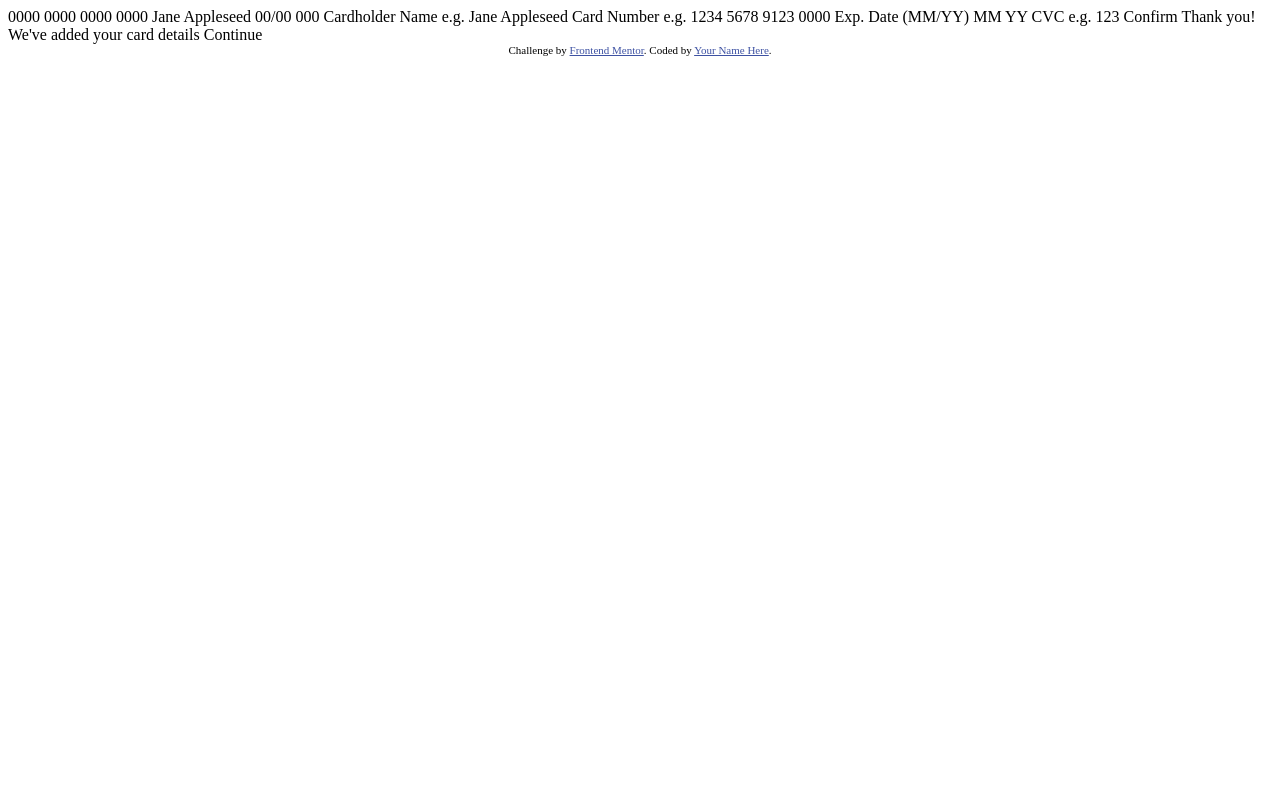
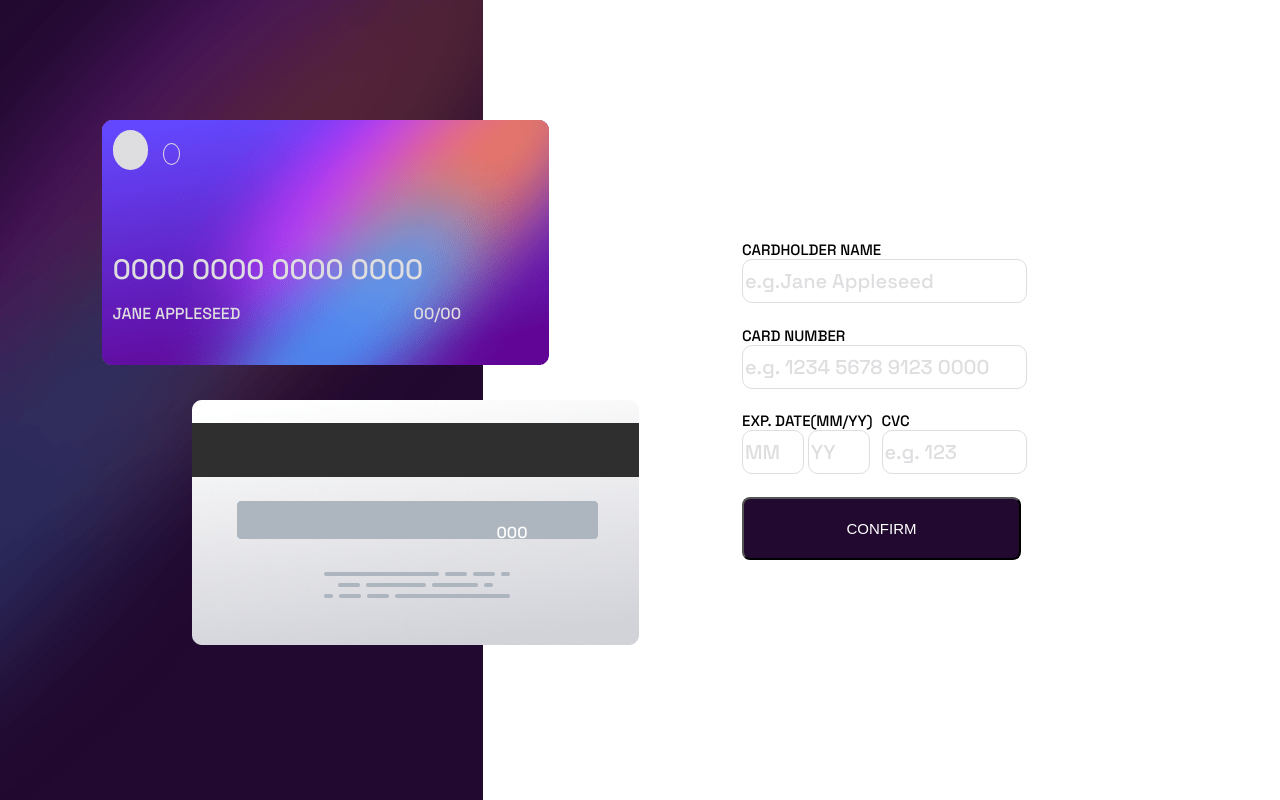
Before and after one commit to Aaryan-Urunkar/front-end-challenge5, a plain HTML site: page index.html in a window 1280 px wide. Drawn offline with Linux system fonts and the light colour scheme.

Commit message:
Basic features

```diff
--- a/index.html
+++ b/index.html
@@ -9,43 +9,64 @@
   <title>Frontend Mentor | Interactive card details form</title>
 
   <!-- Feel free to remove these styles or customise in your own stylesheet 👍 -->
-  <style>
-    .attribution { font-size: 11px; text-align: center; }
-    .attribution a { color: hsl(228, 45%, 44%); }
-  </style>
+  <link rel="preconnect" href="https://fonts.googleapis.com">
+  <link rel="preconnect" href="https://fonts.gstatic.com" crossorigin>
+  <link href="https://fonts.googleapis.com/css2?family=Space+Grotesk:wght@500&display=swap" rel="stylesheet">
+  <link rel="stylesheet" href="styles.css">
 </head>
 <body>
 
-  0000 0000 0000 0000
-  Jane Appleseed
-  00/00
+  <section class="left-background">
+    <img src="images/bg-main-desktop.png" alt="bg-img" id="#backgroundimg">
+    <div class="cardFront">
+        <figure id="circle"></figure>
+        <figure id="secondCircle"></figure>
+        <p id="creditCardNo">0000 0000 0000 0000</p>
+        <div class="details">
+          <span class="name">JANE APPLESEED</span>
+          <span class="date"><span id="months">00</span>/<span id="years">00</span></span>
+        </div>
+      </div>
+    <div class="cardBack">
+      <span class="CVV">000</span>
+    </div>
+  </section>
 
-  000
+  <section class="right-background">
+    <section class="userDetails">
+      <div class="userDetails1">
+        <label for="holderName">CARDHOLDER NAME</label>
+        <input type="text" placeholder="e.g.Jane Appleseed" id="holderName">
+        <p class="error1">Can't be blank</p>
+      </div>
+      <div class="userDetails2">
+        <label for="holderNo">CARD NUMBER</label>
+        <input type="text" placeholder="e.g. 1234 5678 9123 0000" id="holderNo">
+        <p class="error1">Can't be blank</p>
+      </div>
+      <div class="expiryDate">
+        <label>EXP. DATE(MM/YY)</label>
+        <input type="number" placeholder="MM" id="expiryMonth">
+        <input type="number" placeholder="YY" id="expiryYear">
+        <p class="error1">Can't be blank</p>
+      </div>
+      <div class="cvc">
+        <label>CVC</label>
+        <input type="number" placeholder="e.g. 123" id="cvv">
+        <p class="error1">Can't be blank</p>
+      </div>
+      <button class="btn">
+        CONFIRM
+      </button>
+    </section>
+    <section class="Page2">
+      <img src="images/icon-complete.svg" alt="icon-complete">
+      <p id="thankYouMsg">THANK YOU!</p>
+      <p id="subtext">We've added your card details</p>
+      <button class="btn">Continue</button>
+    </section>
+  </section>
 
-  Cardholder Name
-  e.g. Jane Appleseed
-
-  Card Number
-  e.g. 1234 5678 9123 0000
-
-  Exp. Date (MM/YY)
-  MM
-  YY
-
-  CVC
-  e.g. 123
-
-  Confirm
-
-  <!-- Completed state start -->
-
-  Thank you!
-  We've added your card details
-  Continue
-
-  <div class="attribution">
-    Challenge by <a href="https://www.frontendmentor.io?ref=challenge" target="_blank">Frontend Mentor</a>.
-    Coded by <a href="#">Your Name Here</a>.
-  </div>
+  <script src="index.js" charset="UTF-8"></script>
 </body>
 </html>
--- /dev/null
+++ b/index.js
@@ -0,0 +1,103 @@
+function getName(){
+    var name=document.querySelector("#holderName").value;
+    return name;
+}
+function updateName(){
+    if(getName().length ==0){
+        document.querySelector(".cardFront .details .name").textContent="JANE APPLESEED";
+    } else{
+        document.querySelector(".cardFront .details .name").textContent=getName();
+    }
+}
+
+function getNo(){
+    var no=document.querySelector("#holderNo").value;
+    return no;
+}
+function updateNo(){
+    if(getNo().length==0){
+        document.querySelector(".cardFront #creditCardNo").textContent="0000 0000 0000 0000";
+    } else {
+        document.querySelector(".cardFront #creditCardNo").textContent=getNo().slice(0,20);
+    }
+}
+
+function getMM(){
+    var MM=document.querySelector("#expiryMonth").value;
+    return MM;
+}
+function updateMM(){
+    if(getMM().length==0){
+        document.querySelector(".cardFront #months").textContent="00";
+    } else {
+        document.querySelector(".cardFront #months").textContent=getMM().slice(0,2);
+    }
+}
+
+function getYY(){
+    var YY=document.querySelector("#expiryYear").value;
+    return YY;
+}
+function updateYY(){
+    if(getYY().length==0){
+        document.querySelector(".cardFront #years").textContent="00";
+    } else {
+        document.querySelector(".cardFront #years").textContent=getYY().slice(0,2);
+    }
+}
+
+function getCVC(){
+    var CVC=document.querySelector("#cvv").value;
+    return CVC;
+}
+function updateCVC(){
+    if(getCVC().length==0){
+        document.querySelector(".cardBack .CVV").textContent="000";
+    } else {
+        document.querySelector(".cardBack .CVV").textContent=getCVC().slice(0,3);
+    }
+}
+
+document.querySelector(".userDetails #holderName").addEventListener("change",getName);
+document.querySelector(".userDetails #holderNo").addEventListener("change",getNo);
+document.querySelector(".userDetails #expiryMonth").addEventListener("change",getMM);
+document.querySelector(".userDetails #expiryYear").addEventListener("change",getYY);
+document.querySelector(".userDetails #cvv").addEventListener("change",getCVC);
+setInterval(updateName,1000);
+setInterval(updateNo,1000);
+setInterval(updateMM,1000);
+setInterval(updateYY,1000);
+setInterval(updateCVC,1000);
+
+function confirmClick(){
+    resetData();
+    var bool=1;
+    const textBoxes=document.querySelector(".userDetails").children;
+    var len=textBoxes.length;
+    for(var i=0;i<len-1;i++){
+        const inputSet=textBoxes[i].querySelectorAll("input");
+        for(var j=0;j<inputSet.length;j++){
+            if(inputSet[j].value.length==0){
+                inputSet[j].classList.add("errorM");
+                textBoxes[i].querySelector("p").classList.add("error");
+                bool=0;
+            }
+        }
+    }
+    if(bool==1){
+        document.querySelector(".userDetails").style.display="none";
+        document.querySelector(".Page2").classList.add("on");
+    }
+}
+function resetData(){
+    const textBoxes=document.querySelector(".userDetails").children;
+    var len=textBoxes.length;
+    for(var i=0;i<len-1;i++){
+        const elementSet=textBoxes[i].querySelectorAll("input,p");
+        for(var j=0;j<elementSet.length;j++){
+            elementSet[j].classList.remove("error");
+            elementSet[j].classList.remove("errorM");
+        }
+    }
+}
+document.querySelector(".btn").addEventListener("click",confirmClick);
--- /dev/null
+++ b/styles.css
@@ -0,0 +1,192 @@
+.left-background{
+    max-height: 100vh;
+    display:inline-flex;
+    margin:0;
+    flex:3;
+}
+.left-background #backgroundimg{
+    height:100vh;
+}
+.left-background .cardFront{
+    min-width:40%;
+    height:33%;
+    background-image:url("images/bg-card-front.png");
+    background-repeat: no-repeat;
+
+    position: absolute;
+    left:8%;
+    top:15%;
+
+}
+#circle{
+    display:inline-block;
+    background-color:hsl(270, 3%, 87%);
+    width:7%;
+    height:15%;
+    border-radius:100%;
+    margin:2% 2% 0 2%;
+}
+#secondCircle{
+    display:inline-block;
+    width: 3%;
+    height:7.5%;
+    border-radius:100%;
+    border: 1px solid hsl(270, 3%, 87%);
+    margin: 0 0 1% 0;
+}
+#creditCardNo{
+    width:70%;
+    font-family: 'Space Grotesk', sans-serif;
+    color:hsl(270, 3%, 87%);
+    font-size:28px;
+    margin:15% 0 0 2%;
+}
+.details{
+    height:20%;
+    display:flex;
+    align-items:center;
+}
+.details span{
+    font-family: 'Space Grotesk', sans-serif;
+    color:hsl(270, 3%, 87%);
+}
+.details .name{
+    flex:1.5;
+    margin-left:10px;
+}
+.details .date{
+    flex:1;
+}
+.left-background .cardBack{
+    background-image:url("images/bg-card-back.png");
+    background-repeat: no-repeat;
+    min-width:50%;
+    height:33%;
+
+    position:absolute;
+    top:50%;
+    left:15%;
+
+    display:flex;
+    align-items:center;
+    justify-content:center;
+}
+.cardBack .CVV{
+    font-family: 'Space Grotesk', sans-serif;
+    color:hsl(0, 0%, 100%);
+}
+.right-background{
+    flex:7;
+    height:100vh;
+    display:inline-flex;
+    justify-content: center;
+    align-items:center;
+    margin:0;
+}
+.userDetails{
+    width:35%;
+    height:40%;
+    display:flex;
+    flex-wrap:wrap;
+}
+.userDetails label{
+    display:block;
+    font-family: 'Space Grotesk', sans-serif;
+    font-size:15px;
+}
+.userDetails input{
+    height:40px;
+    border-radius:10px;
+    font-family: 'Space Grotesk', sans-serif;
+    font-size:20px;
+    border:1px solid hsl(270, 3%, 87%);
+}
+#holderName{
+    width:100%;
+}
+#holderNo{
+    width:100%;
+}
+#expiryMonth, #expiryYear{
+    width:40%;
+}
+.userDetails1, .userDetails2{
+    width:100%;
+}
+.expiryDate{
+    width:50%;
+    display:inline;
+}
+.cvc{
+    width:50%;
+    display:inline;
+}
+#cvv{
+    width:100%;
+}
+::placeholder{
+    color:hsl(270, 3%, 87%);
+}
+.btn {
+    width:100%;
+    -webkit-border-radius: 8;
+    -moz-border-radius: 8;
+    border-radius: 8px;
+    font-family: Arial;
+    color: #ffffff;
+    font-size: 15px;
+    background: #21092f;
+    padding: 10px 20px 10px 20px;
+    text-decoration: none;
+  }
+
+  .btn:hover {
+    text-decoration: none;
+  }
+body{
+    margin:0;
+    display:flex;
+}
+.error1{
+    display:none;
+}
+p.error{
+    color:hsl(0, 100%, 66%);
+    font-family: 'Space Grotesk', sans-serif;
+    margin-top:0;
+    display:block;
+}
+.userDetails input.errorM{
+    border: 1px solid hsl(0, 100%, 66%);
+}
+.Page2{
+    width:35%;
+    height:40%;
+    display:none;
+}
+.right-background section.on{
+    display:flex;
+    flex-direction:column;
+    align-items:center;
+    justify-content:space-between;
+}
+.Page2 p{
+    font-family:'Space Grotesk', sans-serif;
+    margin:0;
+}
+#thankYouMsg{
+    color:hsl(278, 68%, 11%);
+    font-size:28px;
+    letter-spacing:4px;
+    display:flex;
+}
+#subtext{
+    color:hsl(279, 6%, 55%);
+    font-size:18px;
+}
+.Page2 button{
+    padding-top:10px;
+    padding-bottom:10px;
+    font-family:'Space Grotesk';
+    font-size:18px;
+}
```
